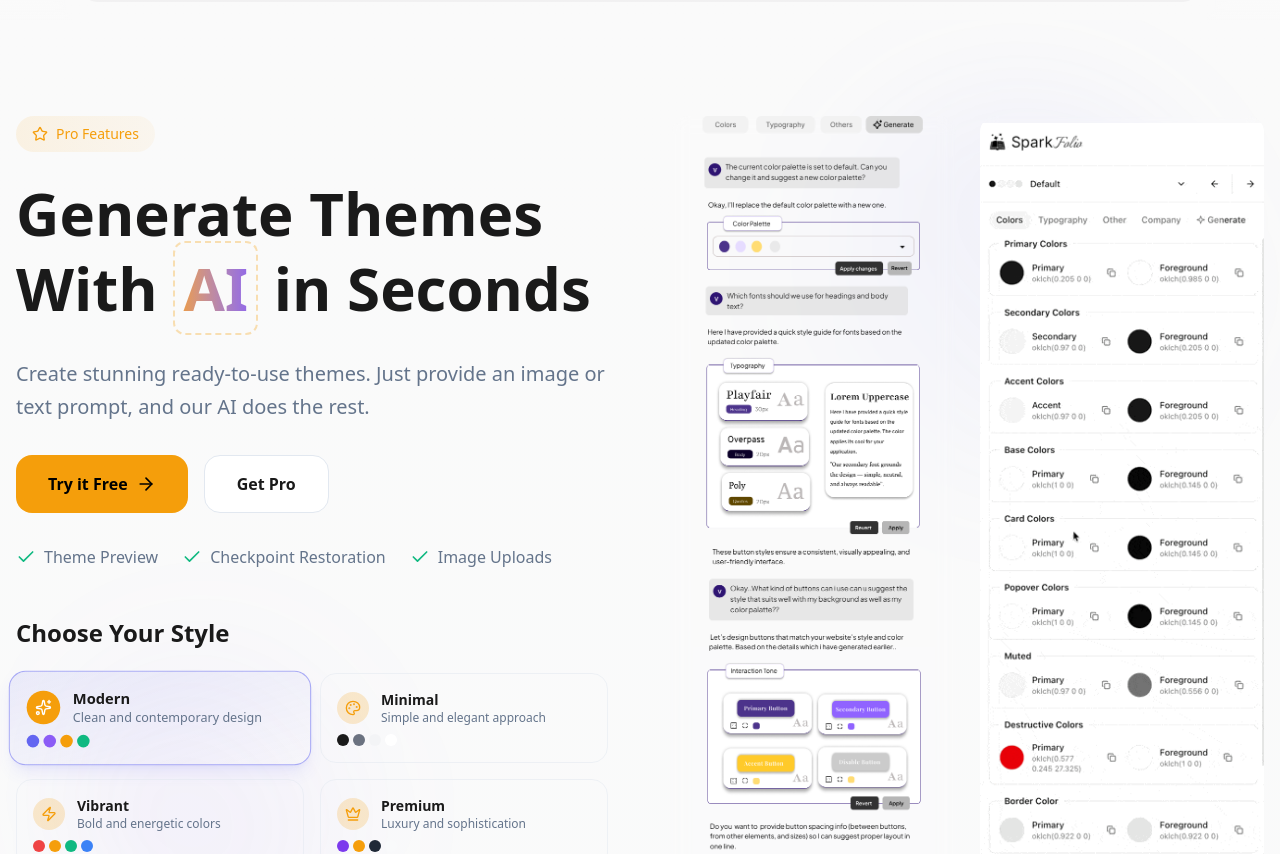
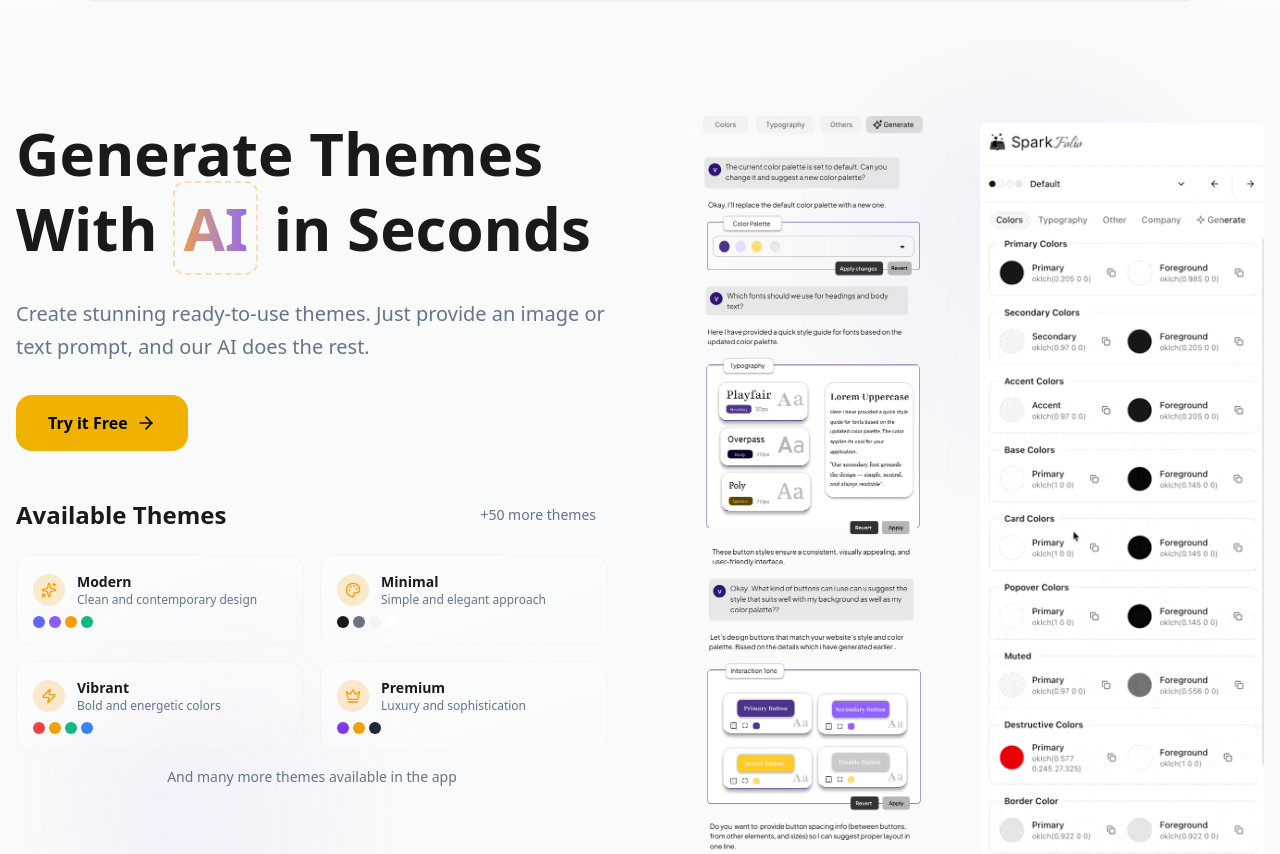
Before and after one commit to Sparkable-dev/prerelease_sparkfolio, a Next.js app: page / in a window 1280 px wide. Shown: the part 1360-2214 px from the top of the page. Built offline with nearby package versions, Linux system fonts and the light colour scheme; a web font is replaced by a local one.

Commit message:
Refactor AIChatDemo: Remove button functionality from theme selection and simplify UI

```diff
--- a/src/components/AIChatDemo.tsx
+++ b/src/components/AIChatDemo.tsx
@@ -11,28 +11,6 @@ import {
   Zap,
   Crown,
 } from "lucide-react";
-
-// const chatMessages = [
-//   {
-//     id: 1,
-//     type: "user",
-//     message: "Create a modern purple theme for my startup",
-//     timestamp: "2 min ago",
-//   },
-//   {
-//     id: 2,
-//     type: "ai",
-//     message:
-//       "I've created a beautiful modern purple theme with great contrast and professional appeal. The primary color uses a vibrant purple (#8B5CF6) with complementary accent colors.",
-//     timestamp: "2 min ago",
-//   },
-//   {
-//     id: 3,
-//     type: "user",
-//     message: "Make it more accessible",
-//     timestamp: "1 min ago",
-//   },
-// ];
 
 const features = ["Theme Preview", "Checkpoint Restoration", "Image Uploads"];
 
@@ -69,7 +47,6 @@ const themePresets = [
 
 export function AIChatDemo() {
   // const [inputValue, setInputValue] = useState("");
-  const [selectedPreset, setSelectedPreset] = useState("modern");
 
   return (
     <section className="py-24 bg-gradient-to-b from-background to-muted/20 relative overflow-hidden">
@@ -84,11 +61,6 @@ export function AIChatDemo() {
           {/* Left Section - Feature Description */}
           <div className="space-y-8">
             <div>
-              <div className="inline-flex items-center gap-2 px-4 py-2 rounded-full bg-gradient-to-r from-chart-1/10 to-chart-1/5 text-chart-1 text-sm font-medium mb-6">
-                <Star className="w-4 h-4" />
-                <span>Pro Features</span>
-              </div>
-
               <h2 className="text-5xl md:text-6xl font-bold mb-8 leading-tight">
                 Generate Themes With{" "}
                 <span className="text-transparent bg-clip-text bg-gradient-to-r from-chart-1 to-chart-2 border-2 border-dashed border-chart-1/30 px-2 py-1 rounded-lg">
@@ -107,65 +79,33 @@ export function AIChatDemo() {
             <div className="flex flex-col sm:flex-row gap-4 mb-8">
               <a
                 href="#waitlist"
-                className="group bg-gradient-to-r from-chart-1 to-chart-1 text-black px-8 py-4 rounded-2xl font-semibold hover:shadow-lg hover:shadow-chart-1/30 transition-all duration-300 hover:scale-105 flex items-center justify-center gap-2"
+                className="group bg-yellow-500 text-black px-8 py-4 rounded-2xl font-semibold hover:shadow-lg hover:shadow-chart-1/30 transition-all duration-300 hover:scale-105 flex items-center justify-center gap-2"
               >
                 Try it Free
                 <ArrowRight className="w-5 h-5 group-hover:translate-x-1 transition-transform" />
               </a>
-
-              <a
-                href="#waitlist"
-                className="bg-card border border-border text-foreground px-8 py-4 rounded-2xl font-semibold hover:border-chart-1/30 hover:bg-chart-1/5 transition-all duration-300"
-              >
-                Get Pro
-              </a>
             </div>
-
-            {/* Feature List */}
-            <div className="flex flex-wrap gap-6">
-              {features.map((feature, index) => (
-                <div key={index} className="flex items-center gap-2">
-                  <Check className="w-5 h-5 text-chart-4" />
-                  <span className="text-muted-foreground font-medium">
-                    {feature}
-                  </span>
-                </div>
-              ))}
-            </div>
-
-            {/* Theme Presets */}
+            {/* Theme Showcase */}
             <div className="mt-12">
-              <h3 className="text-2xl font-bold mb-6 text-foreground">
-                Choose Your Style
-              </h3>
+              <div className="flex items-center justify-between mb-6">
+                <h3 className="text-2xl font-bold text-foreground">
+                  Available Themes
+                </h3>
+                <span className="text-sm text-muted-foreground bg-muted/50 px-3 py-1 rounded-full">
+                  +50 more themes
+                </span>
+              </div>
               <div className="grid grid-cols-2 gap-4">
                 {themePresets.map((preset) => {
                   const Icon = preset.icon;
                   return (
-                    <button
+                    <div
                       key={preset.id}
-                      onClick={() => setSelectedPreset(preset.id)}
-                      className={`group relative p-4 rounded-2xl border transition-all duration-300 ${
-                        selectedPreset === preset.id
-                          ? "border-primary/50 bg-gradient-to-br from-primary/10 to-transparent shadow-lg shadow-primary/10 scale-105"
-                          : "border-border/50 hover:border-primary/30 hover:bg-gradient-to-br hover:from-primary/5 hover:to-transparent hover:scale-102"
-                      }`}
+                      className="group relative p-4 rounded-2xl border border-border/30 bg-gradient-to-br from-card/50 to-transparent "
                     >
                       <div className="flex items-center gap-3">
-                        <div
-                          className={`w-8 h-8 rounded-xl flex items-center justify-center ${
-                            selectedPreset === preset.id
-                              ? "bg-gradient-to-br from-chart-1 to-chart-1"
-                              : "bg-gradient-to-br from-chart-1/20 to-chart-1/20"
-                          }`}
-                        >
-                          <Icon
-                            className={`w-4 h-4 ${
-                              selectedPreset === preset.id
-                                ? "text-white"
-                                : "text-chart-1"
-                            }`}
-                          />
+                        <div className="w-8 h-8 rounded-xl flex items-center justify-center bg-gradient-to-br from-chart-1/20 to-chart-1/20">
+                          <Icon className="w-4 h-4 text-chart-1" />
                         </div>
                         <div className="text-left">
                           <h4 className="font-bold text-foreground text-sm">
@@ -187,9 +127,14 @@ export function AIChatDemo() {
                           />
                         ))}
                       </div>
-                    </button>
+                    </div>
                   );
                 })}
+              </div>
+              <div className="mt-4 text-center">
+                <p className="text-sm text-muted-foreground">
+                  And many more themes available in the app
+                </p>
               </div>
             </div>
           </div>
```
